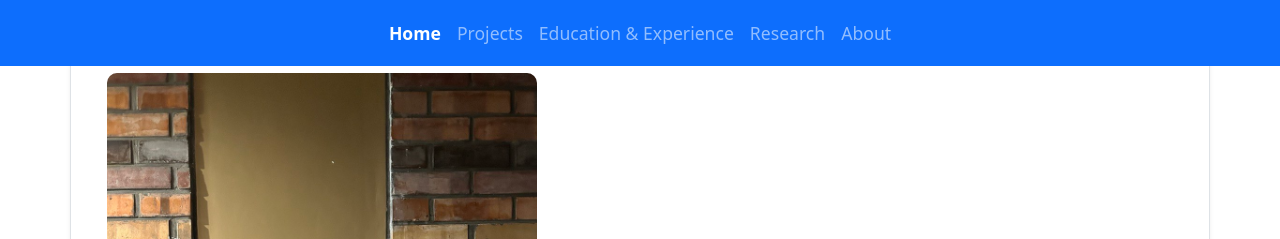
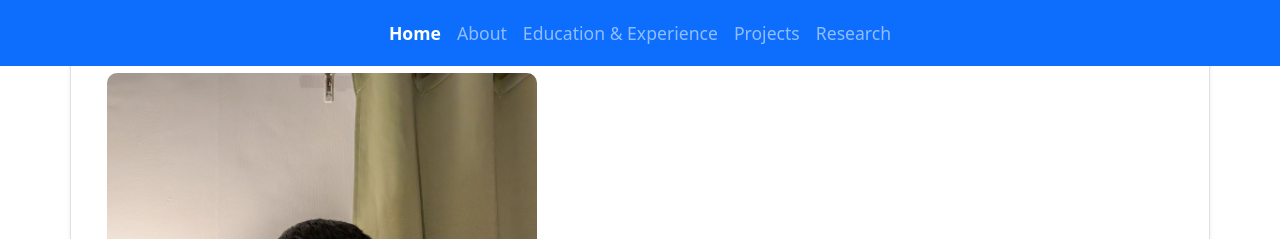
Before and after one commit to DamanAhuja/Portfolio, a plain HTML site: page index.html in a window 1280 px wide. Shown: the top 239 px of the page. Drawn offline with nearby package versions, Linux system fonts and the light colour scheme.

Commit message:
Portfolio

```diff
--- a/index.html
+++ b/index.html
@@ -43,16 +43,16 @@
             <a class="nav-link home-link" href="#home">Home</a>
           </li>
           <li class="nav-item">
-            <a class="nav-link" href="#projects">Projects</a>
+            <a class="nav-link" href="#about">About</a>
           </li>
           <li class="nav-item">
             <a class="nav-link" href="#contributions">Education & Experience</a>
           </li>
           <li class="nav-item">
-            <a class="nav-link" href="#research">Research</a>
+            <a class="nav-link" href="#projects">Projects</a>
           </li>
           <li class="nav-item">
-            <a class="nav-link" href="#about">About</a>
+            <a class="nav-link" href="#research">Research</a>
           </li>
         </ul>
       </div>
@@ -66,7 +66,7 @@
     <div class="row align-items-center border p-4 rounded shadow-sm">
       <!-- Left Section: Profile + Social -->
       <div class="col-md-5 text-center">
-        <img src="shreyasethi.jpg" alt="Daman Ahuja" class="profile-img mb-3">
+        <img src="Damn.jpg" alt="Daman Ahuja" class="profile-img mb-3">
         <div class="social-icons">
           <a href="https://www.linkedin.com/in/daman-ahuja/"><i class="fab fa-linkedin"></i></a>
           <a href="https://github.com/damanahuja"><i class="fab fa-github"></i></a>
```
Also changed, not shown: Damn.jpg (added), shreyasethi.jpg (deleted).
